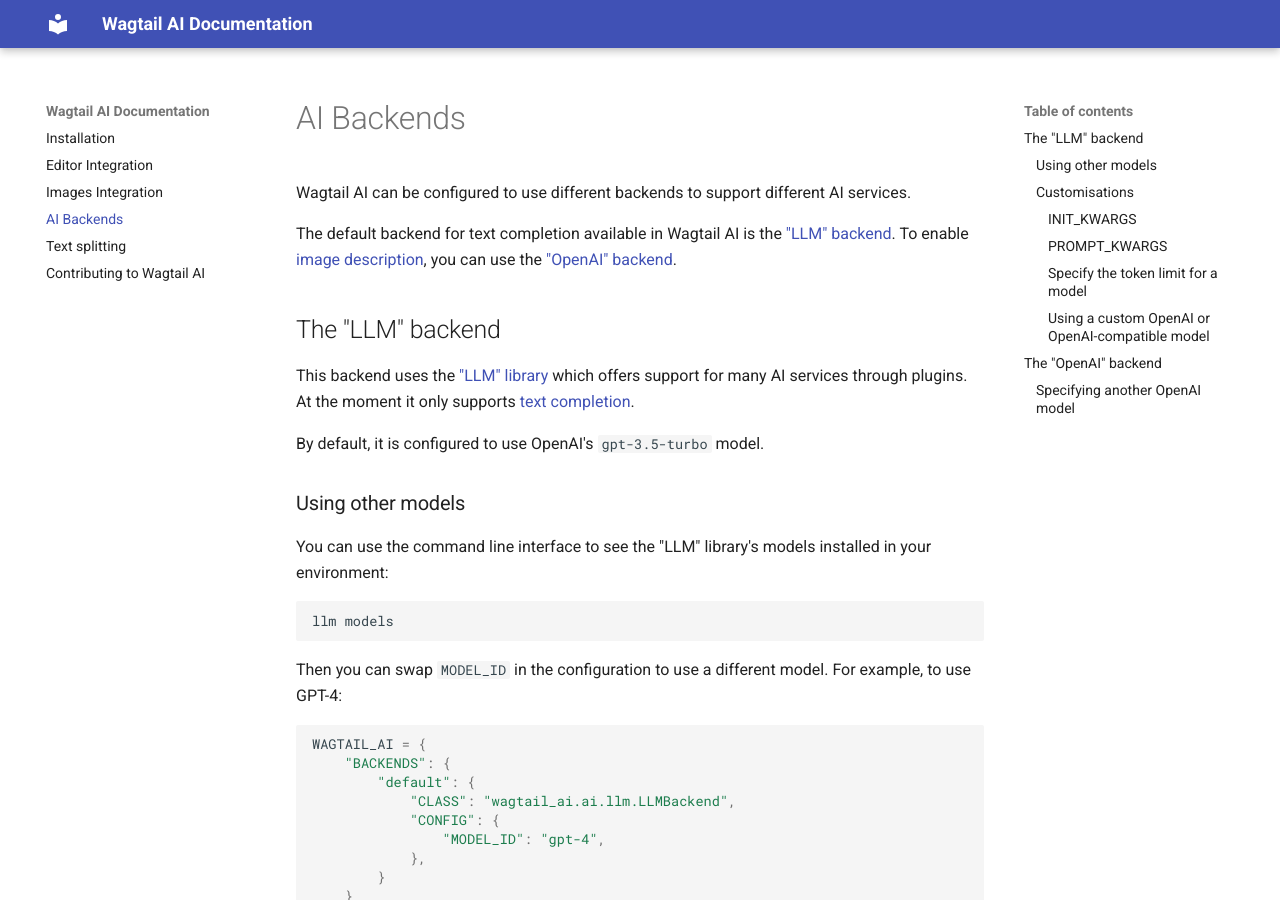
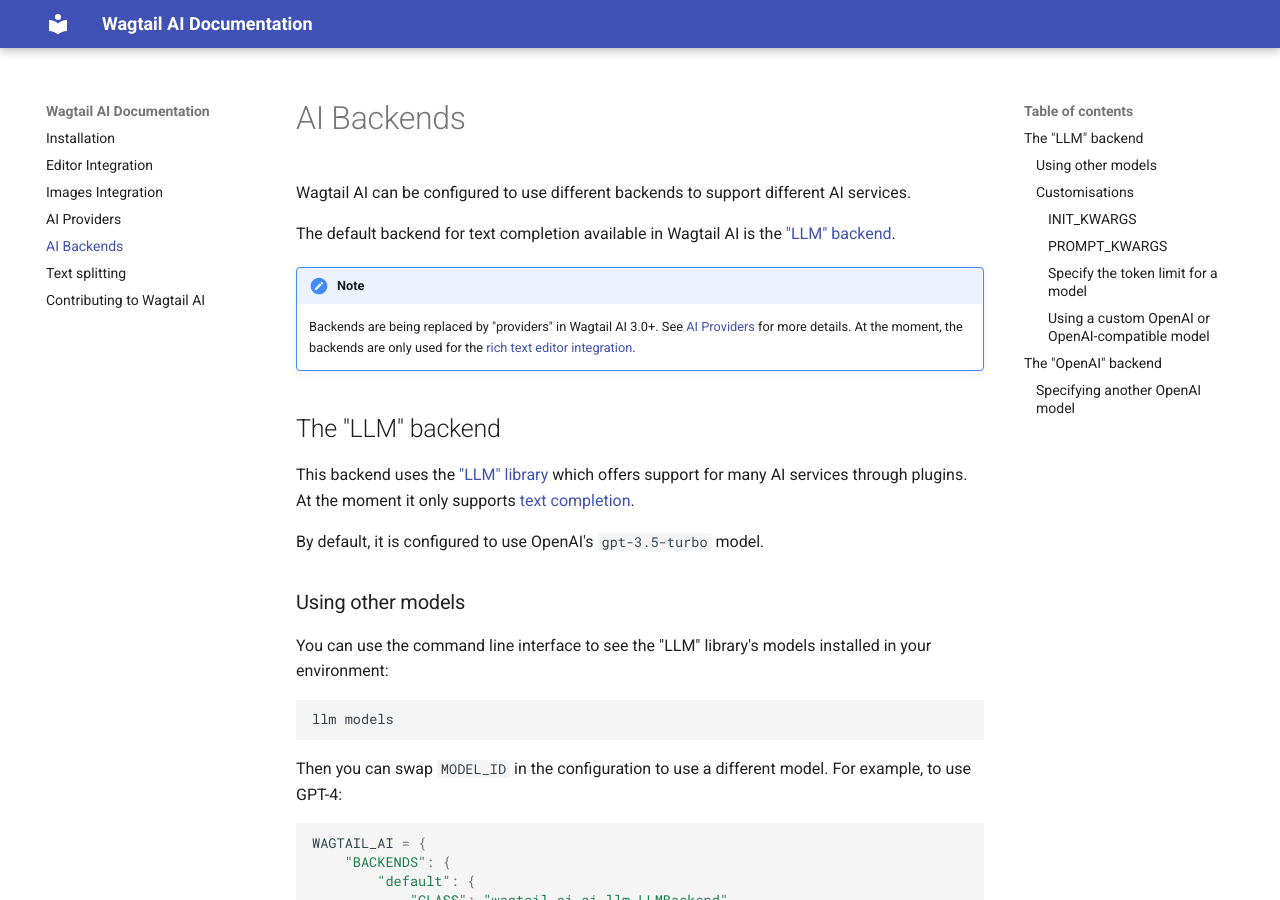
Before and after one commit to wagtail/wagtail-ai, an MkDocs documentation site: the page built from docs/ai-backends.md, in a window 1280 px wide and 900 px high. Built offline with MkDocs 1.6.1 and Material for MkDocs 9.7.7, drawn with Linux system fonts in a browser that asks for light colours.

Commit message:
Add AI Providers documentation

```diff
--- a/docs/ai-backends.md
+++ b/docs/ai-backends.md
@@ -2,7 +2,11 @@
 
 Wagtail AI can be configured to use different backends to support different AI services.
 
-The default backend for text completion available in Wagtail AI is the ["LLM" backend](#the-llm-backend). To enable [image description](../images-integration/), you can use the ["OpenAI" backend](#the-openai-backend).
+The default backend for text completion available in Wagtail AI is the ["LLM" backend](#the-llm-backend).
+
+!!! note
+
+    Backends are being replaced by "providers" in Wagtail AI 3.0+. See [AI Providers](ai-providers.md) for more details. At the moment, the backends are only used for the [rich text editor integration](./editor-integration.md).
 
 ## The "LLM" backend
 
```
Also changed, not shown: docs/ai-providers.md (added, +52 -0 lines), docs/.pages.
